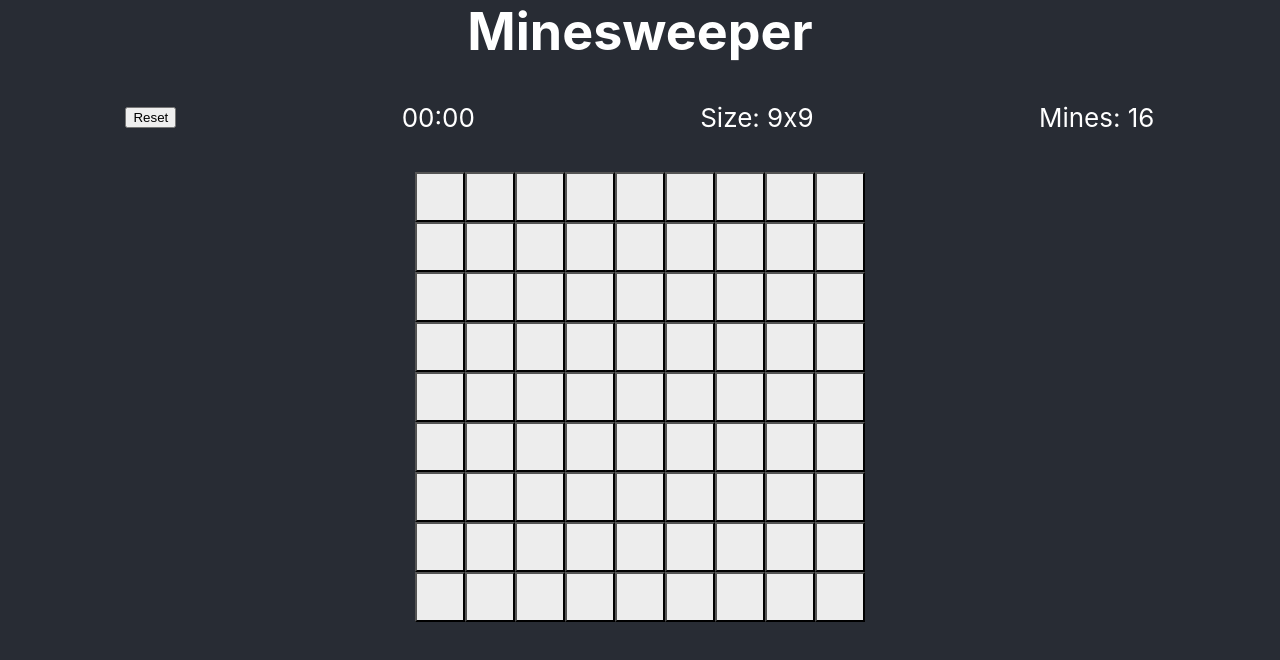
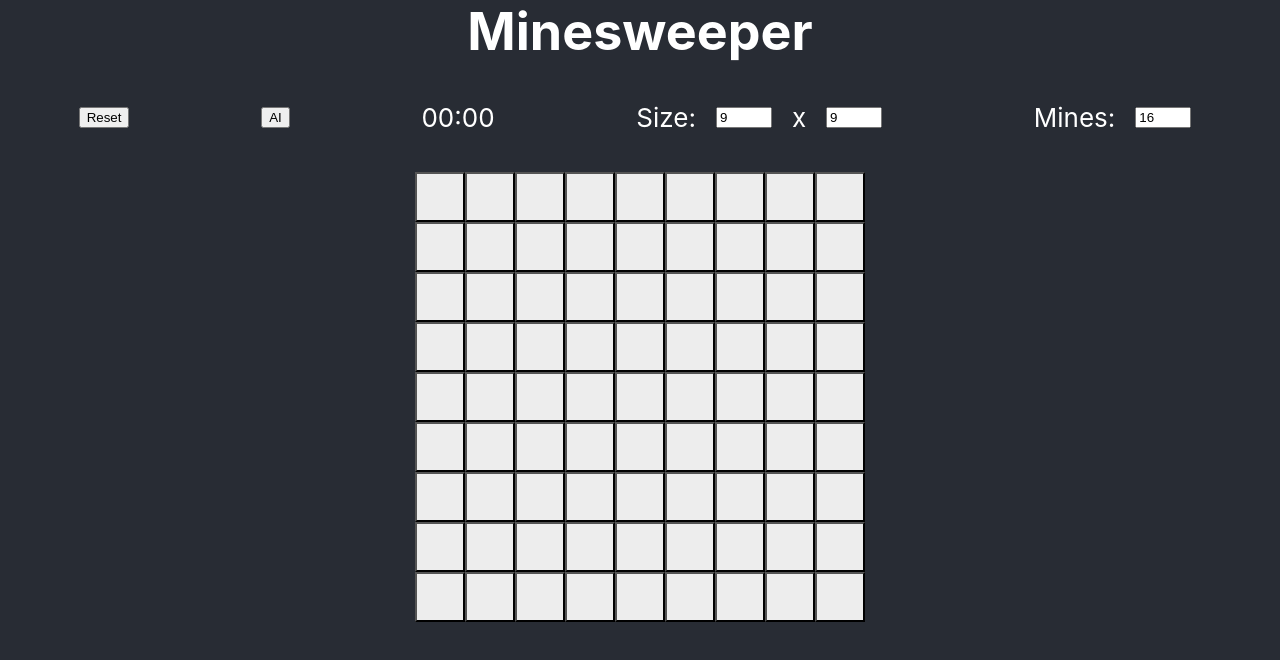
Before and after one commit to Abhiek187/minesweeper, a React (Create React App) app: page / in a window 1280 px wide. Shown: the top 660 px of the page. Built offline with nearby package versions, Linux system fonts and the light colour scheme.

Commit message:
Customize the board size and mine occupancy

```diff
--- a/src/components/App.tsx
+++ b/src/components/App.tsx
@@ -25,6 +25,9 @@ const App: React.FC = () => {
                 boardHeight={height}
                 mines={mines}
                 onReset={() => setGameState(GameState.Initial)}
+                onChangeWidth={newWidth => setWidth(newWidth)}
+                onChangeHeight={newHeight => setHeight(newHeight)}
+                onChangeMines={newMines => setMines(newMines)}
             />
             <Board
                 gameState={gameState}
--- a/src/components/TopBar.tsx
+++ b/src/components/TopBar.tsx
@@ -7,10 +7,15 @@ type TopBarProps = {
     boardWidth: number,
     boardHeight: number,
     mines: number,
-    onReset: React.MouseEventHandler<HTMLButtonElement>
+    onReset(): void | React.MouseEventHandler,
+    onChangeWidth(newWidth: number): void,
+    onChangeHeight(newHeight: number): void,
+    onChangeMines(newMines: number): void
 };
 
-const TopBar: React.FC<TopBarProps> = ({ gameState, boardWidth, boardHeight, mines, onReset }) => {
+const TopBar: React.FC<TopBarProps> = (
+    { gameState, boardWidth, boardHeight, mines, onReset, onChangeWidth, onChangeHeight, onChangeMines }
+) => {
     const [timer, setTimer] = useState<number>(0);
     const timeInterval = useRef<NodeJS.Timeout>();
 
@@ -44,15 +49,65 @@ const TopBar: React.FC<TopBarProps> = ({ gameState, boardWidth, boardHeight, min
         return `${mins}:${secs}`;
     };
 
+    const handleInput = (event: React.FormEvent, callback: (newVal: number) => void) => {
+        // Get the input value and call the corresponding set function from the parent
+        const inputElement = event.target as HTMLInputElement;
+        const newVal: number = parseInt(inputElement.value);
+        const min: number = parseInt(inputElement.min);
+        const max: number = parseInt(inputElement.max);
+
+        // Check to make sure the inputs are valid
+        if (isNaN(newVal)) {
+            inputElement.setCustomValidity(`Invalid number: It must be between ${min} and ${max} inclusive.`);
+            return;
+        } else if (newVal < min || newVal > max) {
+            inputElement.setCustomValidity(`Input is out of range: It must be between ${min} and ${max} inclusive.`);
+            return;
+        }
+
+        callback(newVal);
+        onReset(); // restart the game
+    };
+
     return (
         <header className="mine-header">
             <button type="reset" className="reset-button" onClick={onReset}>Reset</button>
+            <button type="button" className="ai-button">AI</button>
             <time className="timer" style={{
                 color: gameState === GameState.Win ? "green"
                     : gameState === GameState.Lose ? "red" : "white"
             }}>{timerToString()}</time>
-            <p className="size-text">Size: {boardWidth}x{boardHeight}</p>
-            <p className="mine-text">Mines: {mines}</p>
+            <div className="size-field">
+                <p>Size: </p>
+                <input
+                    type="number"
+                    className="size-width"
+                    value={boardWidth}
+                    min="4"
+                    max="16"
+                    onChange={event => handleInput(event, onChangeWidth)}
+                />
+                <p>x</p>
+                <input
+                    type="number"
+                    className="size-height"
+                    value={boardHeight}
+                    min="4"
+                    max="16"
+                    onChange={event => handleInput(event, onChangeHeight)}
+                />
+            </div>
+            <div className="mine-field">
+                <p>Mines: </p>
+                <input
+                    type="number"
+                    className="mine-count"
+                    value={mines}
+                    min={Math.floor(boardWidth * boardHeight * 0.1)}
+                    max={Math.floor(boardWidth * boardHeight * 0.3)}
+                    onChange={event => handleInput(event, onChangeMines)}
+                />
+            </div>
         </header>
     );
 };
--- a/src/css/TopBar.css
+++ b/src/css/TopBar.css
@@ -5,3 +5,15 @@
   align-items: center;
   margin: 1%;
 }
+
+.size-field,
+.mine-field {
+  display: flex;
+  align-items: center;
+}
+
+.size-field > *,
+.mine-field > * {
+  margin-left: 10px;
+  margin-right: 10px;
+}
```
